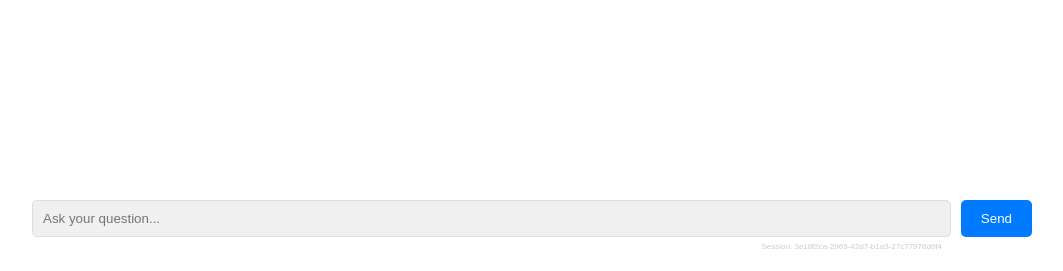
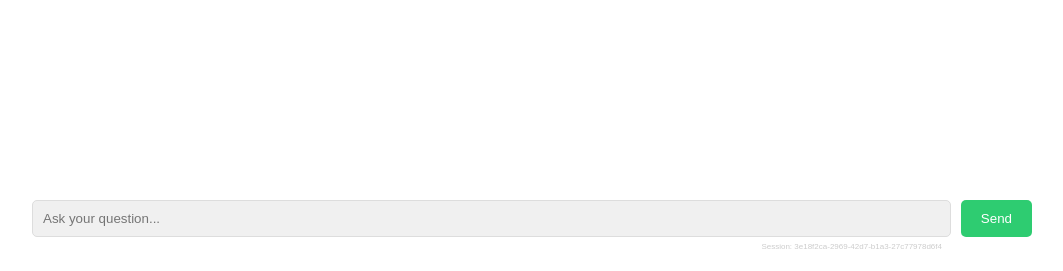
Before and after one commit to SteffenHaeussler/sim_frontend, a FastAPI app: page / in a window 1280 px wide. Shown: the part 529-800 px from the top of the page, without its empty margins (108-1171 px from the left). Run offline with FastAPI, Linux system fonts and the light colour scheme; parts of the project's set-up code (start-up, migrations or seed data) failed here and were passed over; some libraries are stand-ins or nearby versions.

Commit message:
fixed stuff

```diff
--- a/src/app/static/css/style.css
+++ b/src/app/static/css/style.css
@@ -65,11 +65,17 @@ body {
     border: 1px solid #ddd;
     border-radius: 5px;
     background-color: #f0f0f0;
+    outline: none;
+}
+
+#question:focus {
+    border-color: #2ECC71;
+    box-shadow: 0 0 0 2px rgba(224, 224, 224, 0.3);
 }
 
 #send-btn {
     padding: 10px 20px;
-    background-color: #007bff;
+    background-color: #2ECC71;
     color: white;
     border: none;
     border-radius: 5px;
@@ -77,7 +83,9 @@ body {
 }
 
 #send-btn:hover {
-    background-color: #0056b3;
+    background-color: #27AE60
+
+;
 }
 
 #send-btn:disabled {
--- a/src/app/static/js/chat.js
+++ b/src/app/static/js/chat.js
@@ -135,7 +135,7 @@ class ChatApp {
             console.log('Message copied to clipboard');
 
             // Show visual feedback - permanent
-            button.innerHTML = '<img src="/static/icons/check.svg" alt="Copied">';
+            button.innerHTML = '<img src="/static/icons/copy-active.svg" alt="Copied">';
             button.disabled = true;
             button.title = 'Copied to clipboard';
         } catch (err) {
```
Also changed, not shown: src/app/static/icons/check.svg (deleted), src/app/static/icons/copy-active.svg (added), src/app/static/icons/copy.svg.
